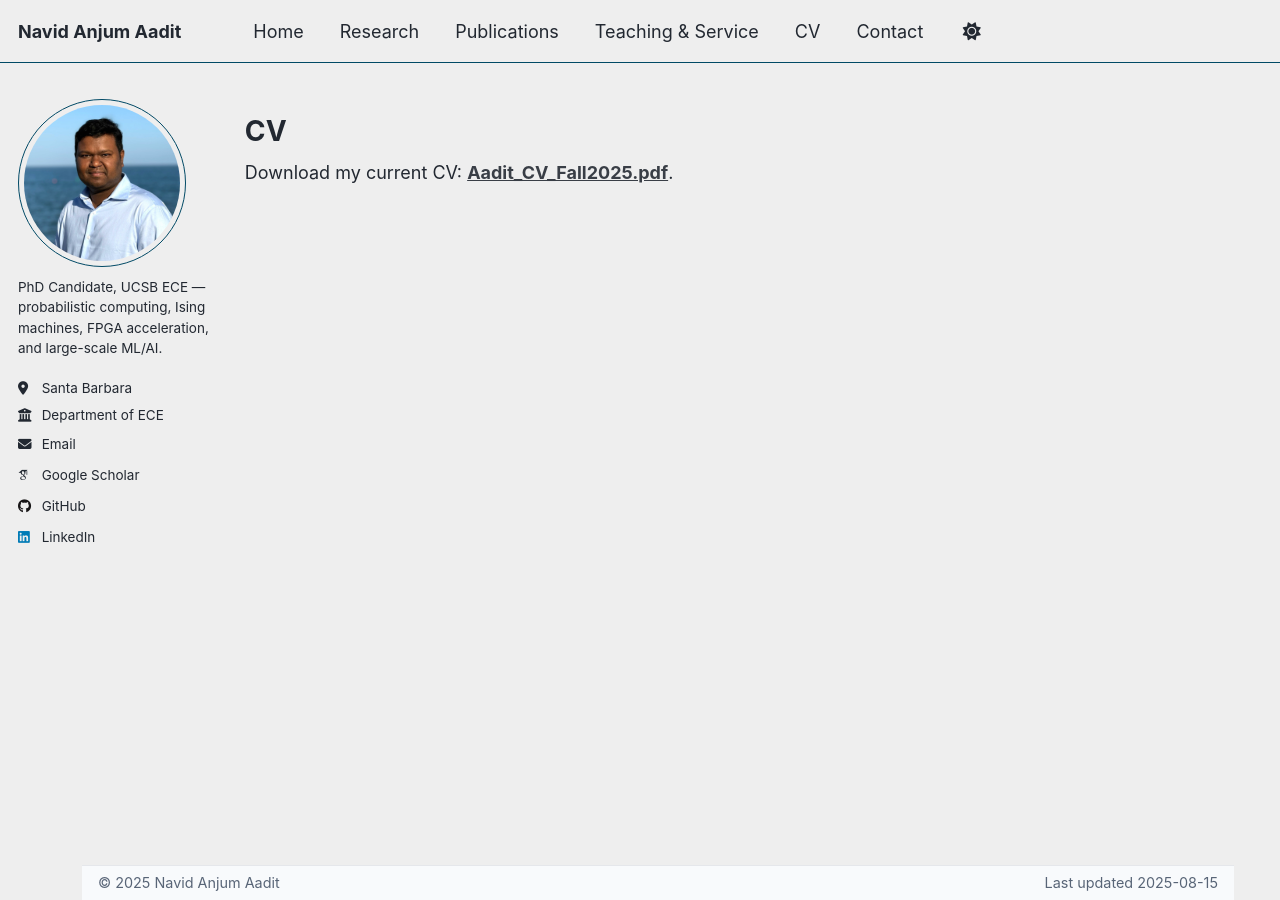
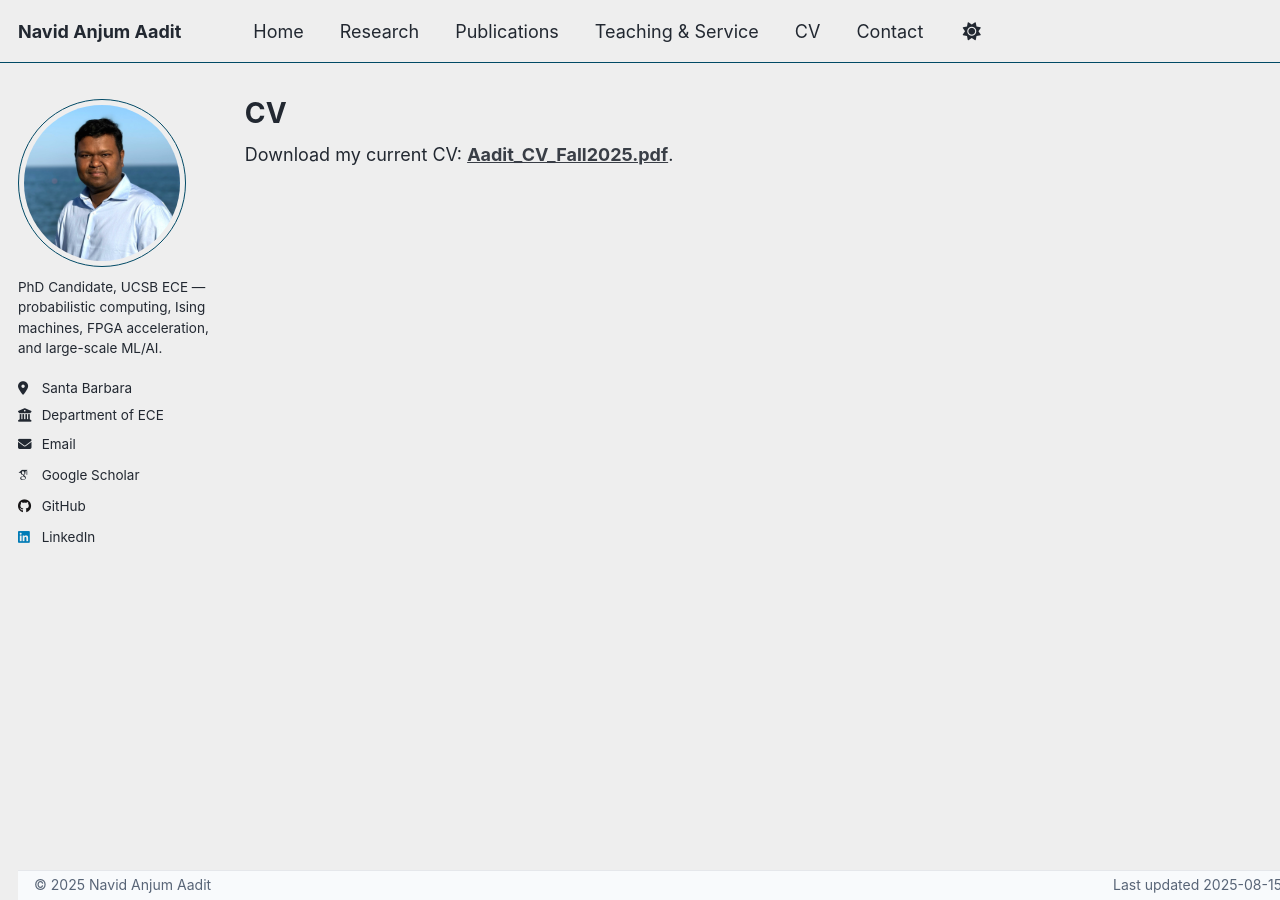
Before and after one commit to navidaadit/navidaadit.github.io, a Jekyll site: the page built from _pages/cv.md, in a window 1280 px wide. Built offline with Jekyll 4.4.1, drawn with Linux system fonts in a browser that asks for light colours; some web fonts are replaced.

Commit message:
Update _custom.scss

```diff
--- a/_sass/_custom.scss
+++ b/_sass/_custom.scss
@@ -168,8 +168,8 @@ body.dark,
 /* Icons in Recognition list */
 .page__content i.fas { color: #3b82f6; margin-right: 6px; }
 
-/* ---------- Footer: one slim line, left/right content ---------- */
-/* Nuke any theme painting that might create a second bar */
+/* ---------- Footer: single slim bar, left/right aligned ---------- */
+/* Nuke theme painting that adds extra bars */
 .page__footer,
 .page__footer::before,
 .page__footer::after {
@@ -180,54 +180,39 @@ body.dark,
   min-height: 0 !important;
 }
 
-/* Hide the “Follow / Feed” row */
+/* Hide “Follow / Feed” row */
 .page__footer-follow { display: none !important; }
 
-/* Force single line with left/right alignment */
-.page__footer-copyright { border: 0 !important; }          /* safety */
-.page__footer-copyright br { display: none !important; }   /* remove line break if any */
+/* Remove any default break the theme inserts */
+.page__footer-copyright { border: 0 !important; }
+.page__footer-copyright br { display: none !important; }
 
+/* Make the copyright row full-width and use flex to split left/right */
 .page__footer-copyright.footer-bar {
+  display: flex !important;
+  align-items: center !important;
+  justify-content: space-between !important;
+
+  width: 100% !important;        /* expand to full footer width */
+  max-width: none !important;     /* do NOT shrink to content */
+  margin: 0 !important;
+  padding: 6px 16px !important;
+
   background: var(--footer-bg) !important;
   color: var(--footer-fg) !important;
   border-top: 1px solid var(--footer-border) !important;
-  max-width: 90vw;
-  margin: 0 auto;
-  padding: 6px 16px !important;
-  font-size: 0.8rem;                 /* smaller */
-  display: flex;
-  align-items: center;
-  justify-content: space-between;    /* left/right */
-  gap: 1rem;
+  font-size: 0.78rem !important;  /* a bit smaller */
+  line-height: 1.2;
   white-space: nowrap;
 }
 
 .footer-left  { opacity: .9; }
 .footer-right { opacity: .9; text-align: right; }
 
-/* ---------- Responsive ---------- */
-.page { margin-top: 1rem; }
-
-@media (max-width: 980px) {
-  .layout--single .page {
-    grid-template-columns: 1fr;
-    grid-column-gap: 0;
-  }
-  .layout--single .sidebar,
-  .layout--single .page__content {
-    width: auto !important;
-    max-width: none !important;
-    border-right: 0;
-    background: transparent;
-    padding-right: 0;
-  }
-  .hero-img { width: 100%; margin-left: 0; margin-right: 0; }
-}
-
 @media (max-width: 520px) {
-  /* allow graceful wrap on very small screens */
   .page__footer-copyright.footer-bar {
     white-space: normal;
     row-gap: 2px;
+    flex-wrap: wrap;             /* allow stacking on very small phones */
   }
 }
```
